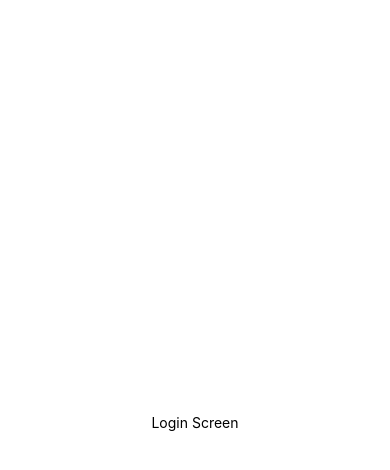
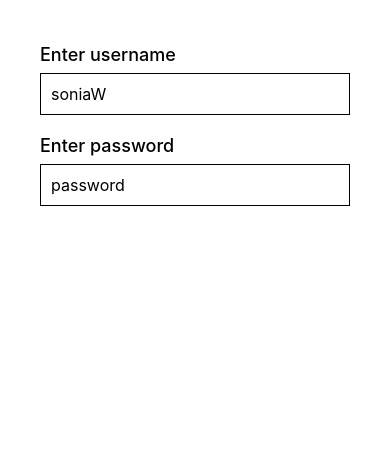
Before and after one commit to HangryCoder/Chatty, a React Native app: screen / in a window 390 px wide. Shown: the top 470 px of the page. Built offline with nearby package versions, Linux system fonts and the light colour scheme.

Commit message:
Created a sample login screen

```diff
--- a/screens/LoginScreen.js
+++ b/screens/LoginScreen.js
@@ -3,6 +3,7 @@ import {
     StyleSheet,
     Text,
     View,
+    TextInput
 } from 'react-native';
 
 class LoginScreen extends React.Component {
@@ -10,10 +11,22 @@ class LoginScreen extends React.Component {
         super(props);
     }
 
-    render() {
+    inputText = (title, placeholder) => {
+        return <View style={styles.inputContainer}>
+            <Text style={styles.inputText}>{title}</Text>
+            <TextInput
+                style={styles.input}
+                // onChangeText={onChangeText}
+                placeholder={placeholder}
+            />
+        </View>
+    }
+
+    render = () => {
         return (
             <View style={styles.container}>
-                <Text>Login Screen</Text>
+                {this.inputText("Enter username", "soniaW")}
+                {this.inputText("Enter password", "password")}
             </View>
         );
     }
@@ -23,9 +36,24 @@ const styles = StyleSheet.create({
     container: {
         backgroundColor: "white",
         flex: 1,
-        justifyContent: "center",
-        alignItems: "center"
-    }
+        padding: 32,
+    },
+    inputContainer: {
+        margin: 8,
+        marginTop: 12,
+        //backgroundColor: "red"
+    },
+    inputText: {
+        fontSize: 18,
+        fontWeight: '500'
+    },
+    input: {
+        height: "auto",
+        marginTop: 8,
+        borderWidth: 1,
+        padding: 10,
+        fontSize: 16,
+    },
 })
 
 export default LoginScreen;
```
